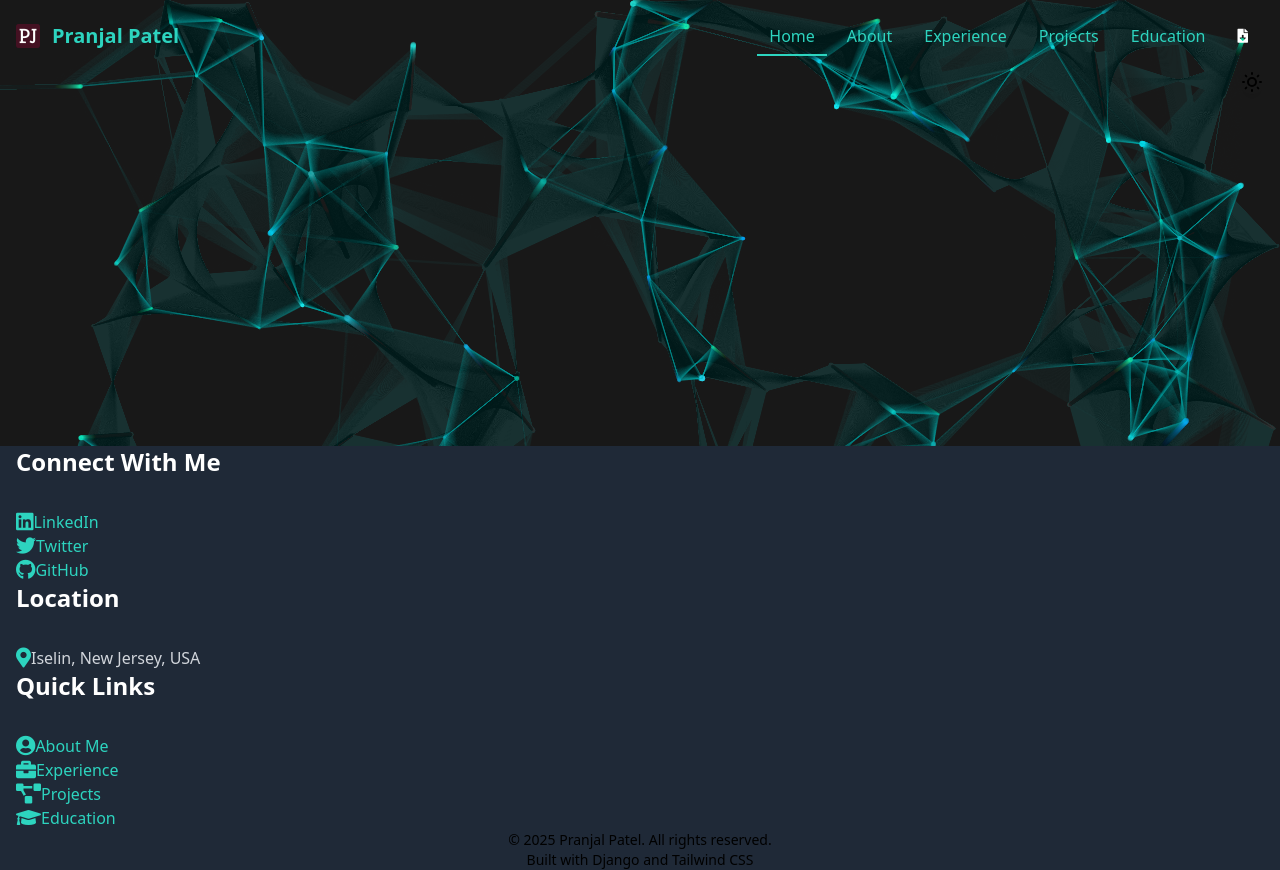
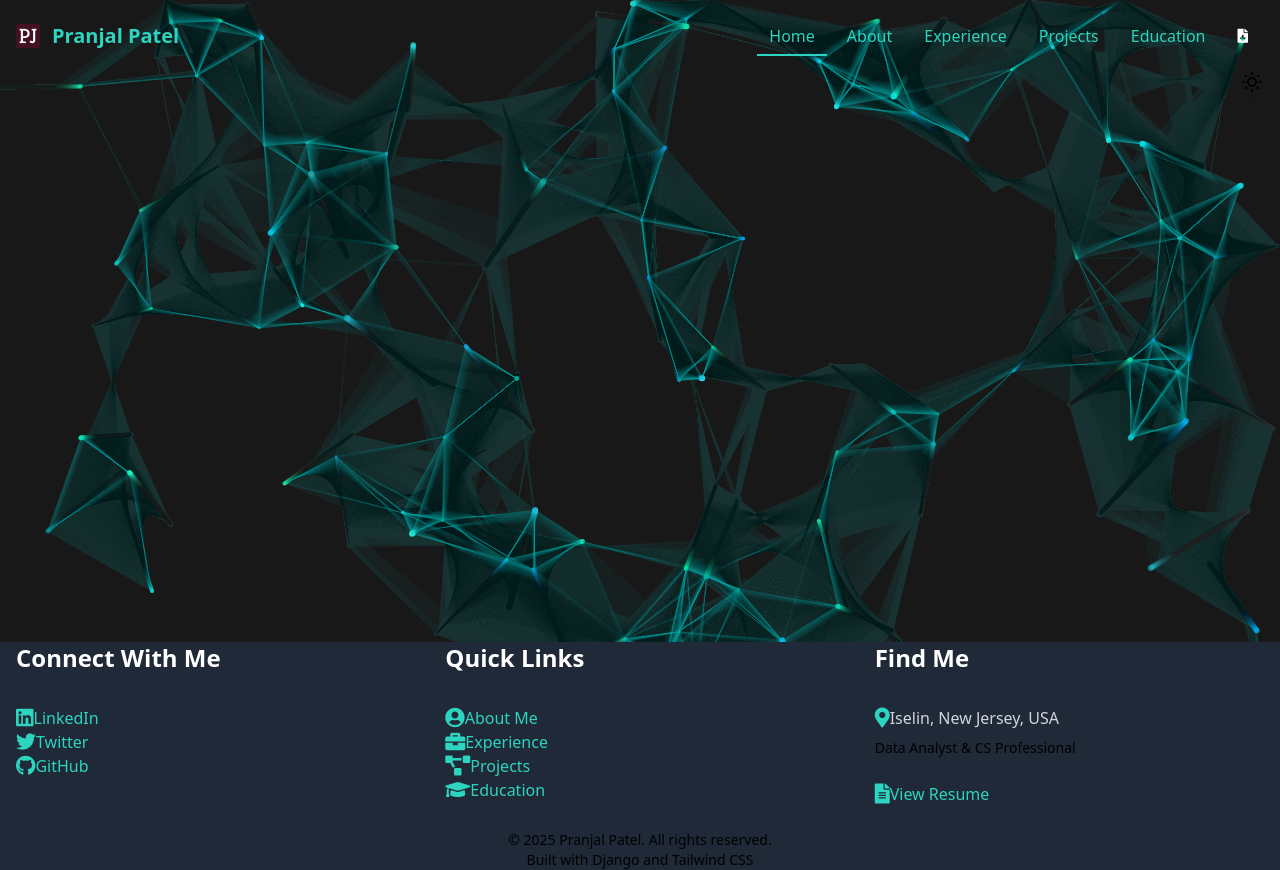
Before and after one commit to pranj999/PortfolioUpdated, a Django app: template firstpage/templates/base.html in a window 1280 px wide. Run offline with Django 4.2, Linux system fonts and the light colour scheme; the template is opened without the code that fills it, so the values that code supplies are empty.

Commit message:
Claude AI - footer improvements

```diff
--- a/firstpage/templates/footer.html
+++ b/firstpage/templates/footer.html
@@ -2,10 +2,9 @@
 
 <footer class="bg-gray-800 dark:bg-gray-900 text-gray-200 py-16 px-4 sm:px-6 lg:px-8 border-t-4 border-teal-400 dark:border-teal-600 shadow-inner">
     <div class="max-w-6xl mx-auto">
-        <div class="grid grid-cols-1 md:grid-cols-2 gap-12">
-            <!-- Left Column: Connect and Location -->
-            <div class="space-y-10">
-                <!-- Connect With Me -->
+        <!-- Three Column Layout -->
+        <div class="grid grid-cols-1 md:grid-cols-3 gap-10">
+            <!-- Column 1: Connect With Me -->
             <div class="animate-on-scroll">
                 <h2 class="text-2xl font-semibold text-white mb-6 inline-block border-b-2 border-teal-400 pb-2">Connect With Me</h2>
                 <ul class="space-y-4">
@@ -42,18 +41,8 @@
                 </ul>
             </div>
 
-                <!-- Location -->
-                <div class="animate-on-scroll">
-                    <h2 class="text-2xl font-semibold text-white mb-6 inline-block border-b-2 border-teal-400 pb-2">Location</h2>
-                    <p class="text-gray-300 flex items-center">
-                        <i class="fas fa-map-marker-alt text-xl text-teal-400 mr-3"></i>
-                        <span>Iselin, New Jersey, USA</span>
-                    </p>
-                </div>
-            </div>
-
-            <!-- Right Column: Quick Links -->
-            <div class="animate-on-scroll">
+            <!-- Column 2: Quick Links -->
+            <div class="animate-on-scroll" style="animation-delay: 0.2s;">
                 <h2 class="text-2xl font-semibold text-white mb-6 inline-block border-b-2 border-teal-400 pb-2">Quick Links</h2>
                 <ul class="space-y-4">
                     <li>
@@ -82,6 +71,32 @@
                     </li>
                 </ul>
             </div>
+
+            <!-- Column 3: Location & Contact -->
+            <div class="animate-on-scroll" style="animation-delay: 0.4s;">
+                <h2 class="text-2xl font-semibold text-white mb-6 inline-block border-b-2 border-teal-400 pb-2">Find Me</h2>
+
+                <!-- Location -->
+                <div class="mb-6">
+                    <p class="text-gray-300 flex items-center mb-2">
+                        <i class="fas fa-map-marker-alt text-xl text-teal-400 mr-3"></i>
+                        <span>Iselin, New Jersey, USA</span>
+                    </p>
+                    <p class="text-gray-400 ml-8 text-sm">Data Analyst & CS Professional</p>
+                </div>
+
+                <!-- Resume Link -->
+                <div class="mb-6">
+                    <a href="https://github.com/pranj999/pranj999/blob/main/Pranjal_Patel_March2025.pdf"
+                       class="flex items-center text-teal-400 hover:text-teal-300 transition-all duration-300 transform hover:translate-x-1"
+                       target="_blank"
+                       rel="noopener noreferrer">
+                        <i class="fas fa-file-alt text-xl mr-3"></i>
+                        <span>View Resume</span>
+                    </a>
+                </div>
+
+            </div>
         </div>
 
         <!-- Copyright -->
--- a/firstpage/templates/navbar.html
+++ b/firstpage/templates/navbar.html
@@ -81,7 +81,7 @@
                 <a href="#experience" class="nav-link text-teal-400 hover:text-teal-300 transition-colors duration-300">Experience</a>
                 <a href="#projects" class="nav-link text-teal-400 hover:text-teal-300 transition-colors duration-300">Projects</a>
                 <a href="#education" class="nav-link text-teal-400 hover:text-teal-300 transition-colors duration-300">Education</a>
-                <a href="https://github.com/pranj999/pranj999/blob/main/Pranjal_Patel_Resume.pdf"
+                <a href="https://github.com/pranj999/pranj999/blob/main/Pranjal_Patel_March2025.pdf"
                    target="_blank" rel="noopener noreferrer"
                    class="ml-2 px-4 py-2 bg-gradient-to-r from-teal-500 to-blue-600 text-white font-medium rounded-full text-sm
                           transition-all duration-300 hover:shadow-lg hover:scale-105 focus:outline-none focus:ring-2 focus:ring-offset-2 focus:ring-teal-500">
```
Lines whose indentation alone changed are shown as unchanged.
